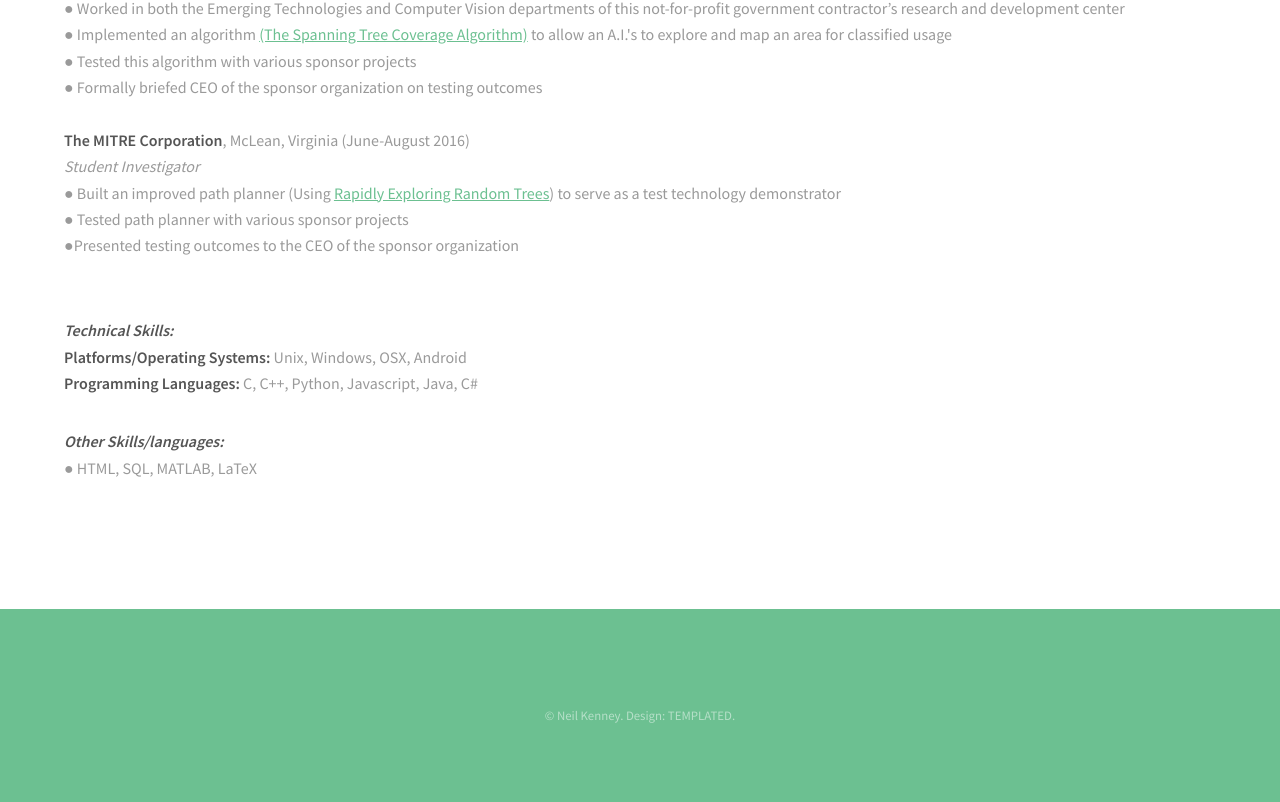
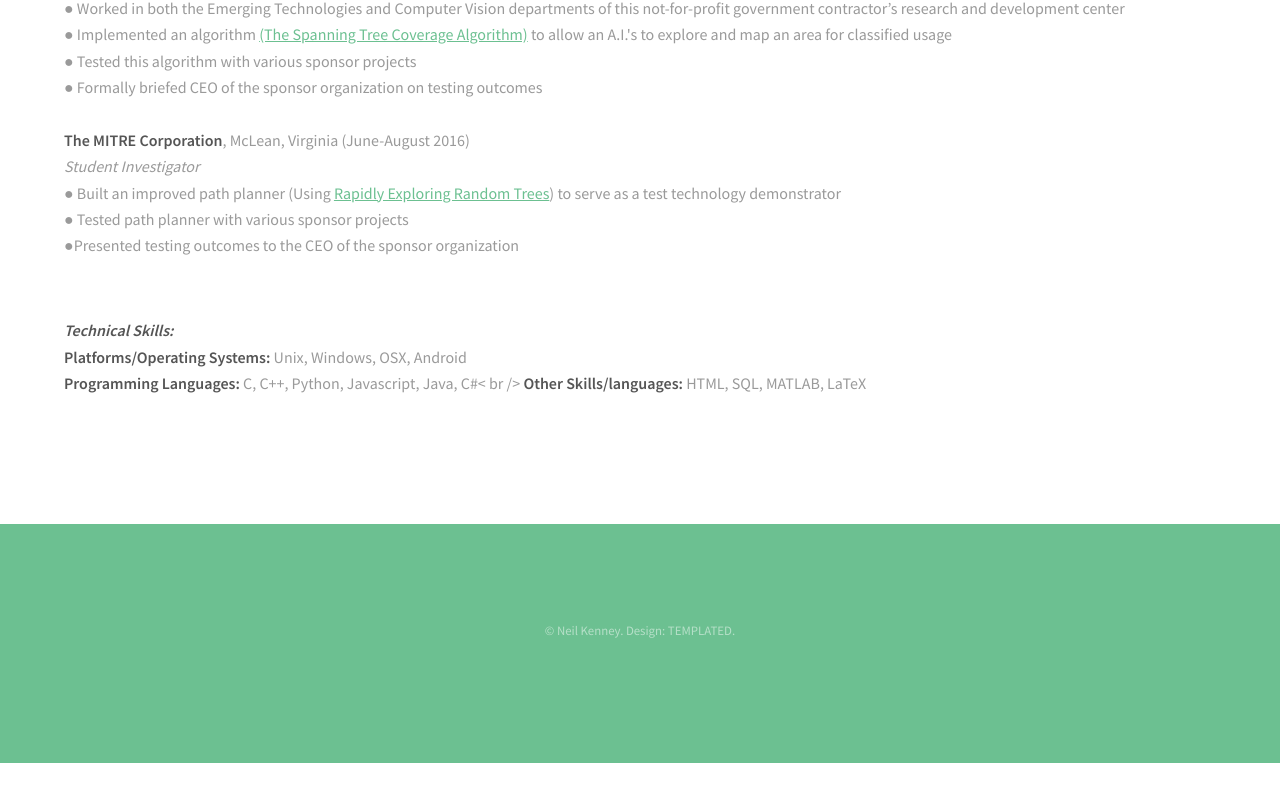
Before and after one commit to nfkenney/nfkenney.github.io, a plain HTML site: page resume.html in a window 1280 px wide. Shown: the part 1545-2347 px from the top of the page. After the commit the page ends 2308 px from the top, so only its background shows below. Drawn offline with Linux system fonts and the light colour scheme.

Commit message:
fixed formatting of resume other skills bit

```diff
--- a/resume.html
+++ b/resume.html
@@ -90,11 +90,11 @@
 							&#9679;Presented testing outcomes to the CEO of the sponsor organization <br />
 						<br />
 
-					<p><em><b>Technical Skills:</em></b> <br /> <b>Platforms/Operating Systems:</b> Unix, Windows, OSX, Android<br /> <b>Programming Languages:</b> C, C++, Python, Javascript, Java, C#</p>
-
-					<p><em><b>Other Skills/languages:</em></b><br />
-						&#9679; HTML, SQL, MATLAB, LaTeX<br />
-
+					<p><em><b>Technical Skills:</em>
+					</b> <br /> <b>Platforms/Operating Systems:</b> Unix, Windows, OSX, Android<br />
+						<b>Programming Languages:</b> C, C++, Python, Javascript, Java, C#< br />
+						<b>Other Skills/languages:</b> HTML, SQL, MATLAB, LaTeX<br />
+					</p>
 				</div>
 			</section>
 
```
